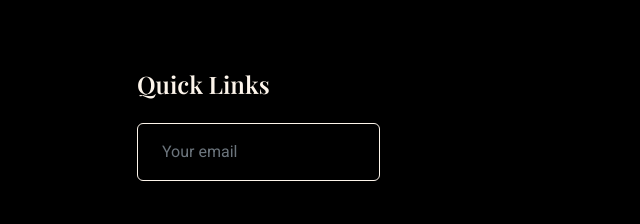
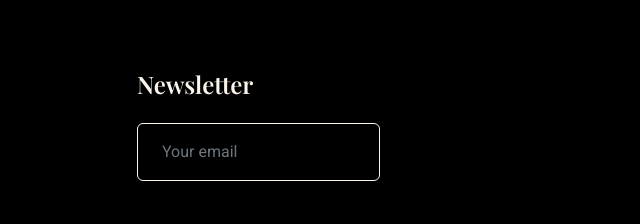
Before and after one commit to PTorini1/mercedes-benz-parody-webiste, a plain HTML site: page index.html in a window 1280 px wide. Shown: the part 6050-6274 px from the top of the page, 527-1167 px from the left. Drawn offline with nearby package versions, Linux system fonts and the light colour scheme.

Commit message:
LogoChanges

```diff
--- a/index.html
+++ b/index.html
@@ -8,7 +8,7 @@
     <meta content="" name="description" />
 
     <!-- Favicon -->
-    <link href="img/favicon.ico" rel="icon" />
+    <link href="img/logo-icon.png" rel="icon" />
 
     <!-- Google Web Fonts -->
     <link rel="preconnect" href="https://fonts.googleapis.com" />
@@ -691,7 +691,7 @@
             <a class="btn btn-link" href="">Support</a>
           </div>
           <div class="col-lg-3 col-md-6">
-            <h4 class="text-light mb-4">Quick Links</h4>
+            <h4 class="text-light mb-4">Newsletter</h4>
             <input
                   class="form-control bg-transparent border-light w-100 py-3 ps-4 pe-5"
                   type="text"
```
Also changed, not shown: img/logo-icon.png (added).
